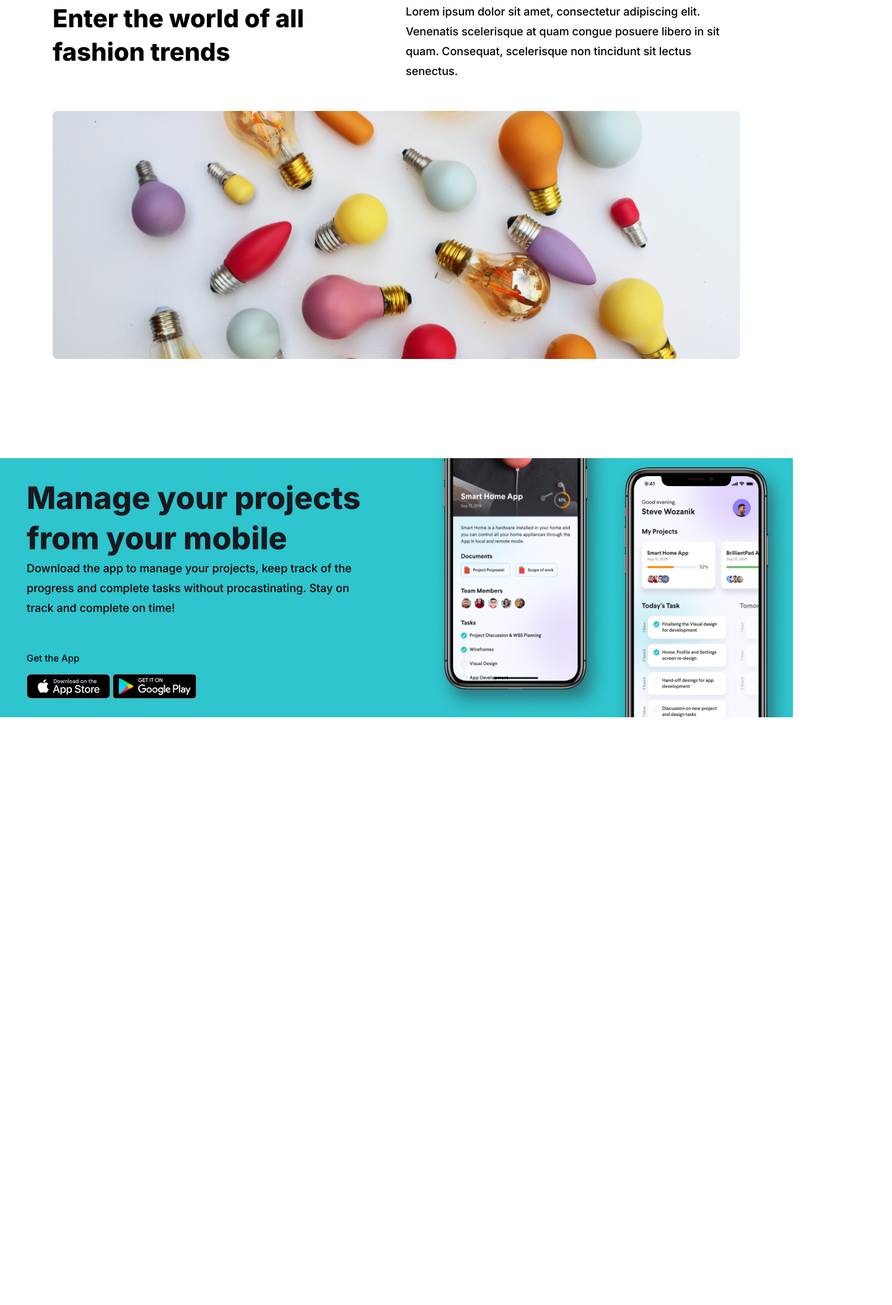
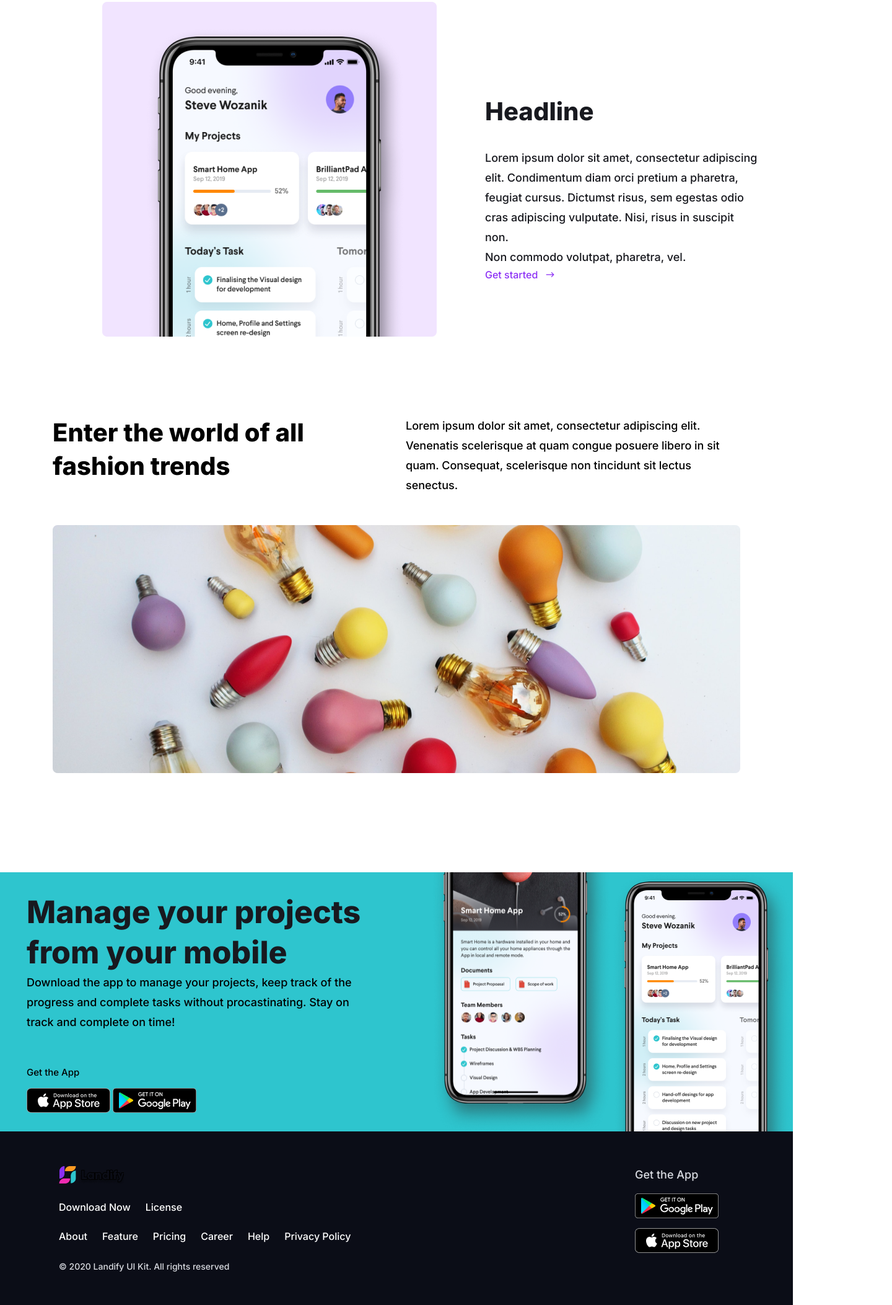
Before and after one commit to Honmary66/Landify, a plain HTML site: page index.html in a window 1280 px wide. Shown: the part 2019-4124 px from the top of the page at 62% size, 1440 px wide, since content can reach past the window. Before the commit the page ends 3176 px from the top, so only its background shows below. Drawn offline with Linux system fonts and the light colour scheme.

Commit message:
feature1

```diff
--- a/index.html
+++ b/index.html
@@ -116,6 +116,25 @@
 
 
         </div>
+        <div class="layout">
+            <div class="phone-mockup" >
+         <img  src="images/Phone Mockup.png" alt="phone img">
+        </div>
+         <div class="heading">
+         <h3 class="head">Headline</h3>
+            <div class="content">
+            <p>Lorem ipsum dolor sit amet, consectetur adipiscing<br> elit. Condimentum diam orci pretium a pharetra,<br> feugiat cursus. Dictumst risus, sem egestas odio<br> cras adipiscing vulputate. Nisi, risus in suscipit non.<br> Non commodo volutpat, pharetra, vel.</p>
+            </div>
+        <div class="button">
+            <strong class="button-layout">Get started</strong>
+            <div class="icon">
+                <div class="arrow-layout">
+                    <img src="images/right-arrow.png" rel="icon">
+           </div>
+        </div>
+        </div>
+        </div>
+        </div>
         <div class="page">
             <div class="content-area">
                 <h3 class="content-title">Enter the world of all <br>fashion trends</h3>
@@ -146,6 +165,37 @@
                 <img class="cta-down-phone"src="images/phonemokeup2.png" alt="phone mokeup2">
             </div>
         </section>
+        <section class="footer">
+        <div class="footer-content1">
+            <div class="footer-logo">
+                <img src="images/darklogo.png" alt="companylogos">
+            </div>
+            <ul class="footer-section1">
+                <li><a href="#">Download&nbsp;Now</a></li>
+                <li><a href="#">License</a></li>
+            </ul>
+            <ul class="footer-section2">
+                <li><a href="#">About</a></li>
+                <li><a href="#">Feature</a></li>
+                <li><a href="#">Pricing</a></li>
+                <li><a href="#">Career</a></li>
+                <li><a href="#">Help</a></li>
+                <li><a href="#">Privacy&nbsp;Policy</a></li>
+            </ul>
+            <p class="footer-detail">
+                ©&nbsp;2020&nbsp;Landify&nbsp;UI&nbsp;Kit.&nbsp;All&nbsp;rights&nbsp;reserved
+            </p>
+        </div>
+        <div class="footer-content2">
+            <h3 class="footer-getapp">Get&nbsp;the&nbsp;App</h3>
+            <div class="footer-toapp1">
+                <a href="#"><img src="images/googleplay.png" alt="play store image"></a>
+            </div>
+            <div class="footer-toapp2">
+                <a href="#"><img src="images/appstore.png" alt="apple store image"></a>
+            </div>
+        </div>
+        </section>
     </div>
 </body>
 </html>
--- a/styles.css
+++ b/styles.css
@@ -383,3 +383,205 @@ line-height: 32px;
 width:540px;
 height: auto;
 }
+.footer
+{
+    display: flex;
+    padding: 56px 165px;
+    justify-content: center;
+    align-items: flex-start;
+    gap: 461px;
+    background: var(--default-black, #0B0D17);
+}
+.footer-content1
+{
+    display: flex;
+    flex-direction: column;
+    align-items: flex-start;
+    gap: 24px;
+    width: 469px;
+    height: 168px;
+}
+.footer-logo
+{
+    height: 32px;
+    width: 32px;
+    flex-shrink: 0;
+}
+.footer-section1
+{
+    color: var(--default-white, #FFF);
+    font-feature-settings: 'salt' on, 'liga' off;
+    font-family: Inter;
+    font-size: 16px;
+    font-style: normal;
+    font-weight: 400;
+    line-height: 26px;
+    list-style: none;
+    line-height: normal;
+    display: flex;
+    flex-wrap: nowrap;
+
+}
+.footer-section1 a,
+.footer-section2 a {
+    color: white;
+    text-decoration: none;
+}
+.footer-section1 li
+{
+    margin-right: 24px;
+    display: flex;
+}
+.footer-section2
+{
+    color: var(--default-white, #FFF);
+    font-feature-settings: 'salt' on, 'liga' off;
+    font-family: Inter;
+    font-size: 16px;
+    font-style: normal;
+    font-weight: 400;
+    line-height: 26px;
+    display: flex;
+    list-style: none;
+    flex-wrap: nowrap;
+}
+.footer-section2 li
+{
+    margin-right: 24px;
+    display: flex;
+
+}
+.footer-detail
+{
+    color: var(--text-gray-300, #D9DBE1);
+    font-feature-settings: 'salt' on, 'liga' off;
+    font-family: Inter;
+    font-size: 14px;
+    font-style: normal;
+    font-weight: 400;
+    line-height: 24px;
+    display: flex;
+}
+.footer-content2
+{
+    display: flex;
+    flex-direction: column;
+    align-items: flex-start;
+    gap: 16px;
+    width: 160px;
+    height: 140.0002px;
+}
+.footer-getapp
+{
+    width: 160px;
+    color: var(--text-gray-300, #D9DBE1);
+    font-feature-settings: 'salt' on, 'liga' off;
+    font-family: Inter;
+    font-size: 18px;
+    font-style: normal;
+    font-weight: 500;
+    line-height: 28px;
+}
+.footer-toapp1
+{
+    width: 135px;
+    height: 40px;
+}
+.footer-toapp2
+{
+    width: 135px;
+    height: 40px;
+}
+.layout
+{
+width: 1440px;
+height: 668px;
+padding: 64px 165px 64px 165px;
+gap:30px;
+background-color: #fff;
+margin: 0px;
+display: flex;
+max-width: 1440px;
+}
+.phone-mockup
+{
+width: 540px;
+height: 540px;
+
+}
+.heading
+{
+width: 540px;
+height: 302px;
+padding: 0px 48px 0px 48px;
+gap: 32px;
+display: flex;
+flex-direction: column;
+align-items: flex-start;
+margin-top: 150px;
+}
+.head
+{
+    width:444px;
+    height:54px;
+font-family: 'Inter',sans-serif;
+font-size: 40px;
+font-weight: 800;
+line-height: 54px;
+letter-spacing: 0em;
+text-align: left;
+color: #18191F;
+
+}
+.content
+{
+    width: 444px;
+    height: 160px;
+font-family: 'Inter',sans-serif;
+font-size: 18px;
+font-weight: 400;
+line-height: 32px;
+letter-spacing: 0em;
+text-align: left;
+color: #18191F;
+
+}
+.button
+{
+width: 121px;
+height: 23px;
+gap: 8px;
+display: flex;
+justify-content: flex-start;
+align-items: flex-start;
+}
+.button-layout
+{
+ width: 89px;
+height: 24px;
+font-family: 'Inter',sans-serif;
+font-size: 16px;
+font-weight: 500;
+line-height: 24px;
+letter-spacing: 0em;
+text-align: left;
+color: #8C30F5;
+
+}
+.icon
+{
+width: 24px;
+height: 24px;
+padding: 5.0000152587890625px 0.9997577667236328px 4.9999847412109375px 1px;
+
+}
+.arrow-layout
+{
+width: 22.000242233276367px;
+height: 14px;
+top: 5px;
+left: 1px;
+color: #8C30F5;
+display: flex;
+justify-content: space-between;
+}
```
Also changed, not shown: images/Phone Mockup.png (added), images/right-arrow.png (added).
